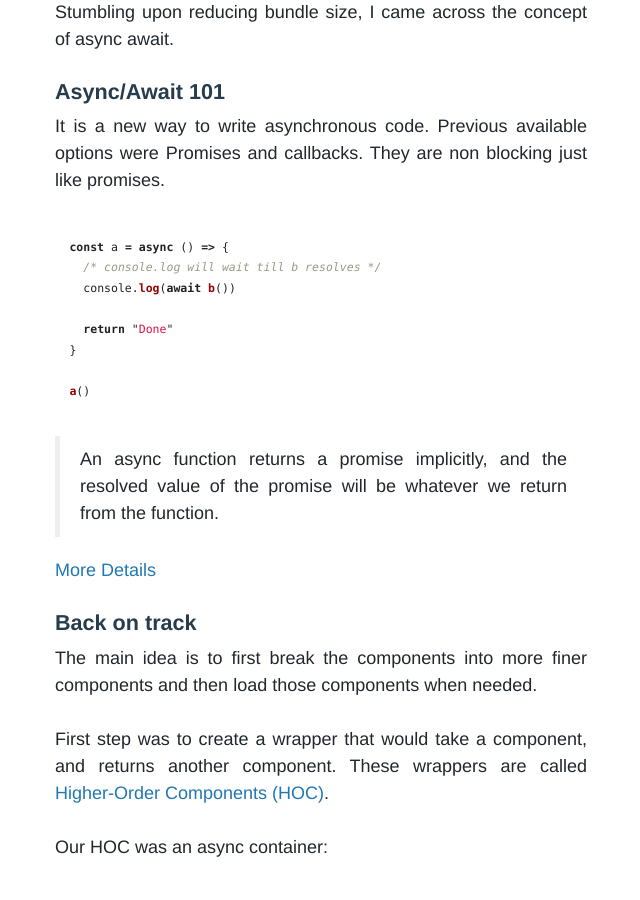
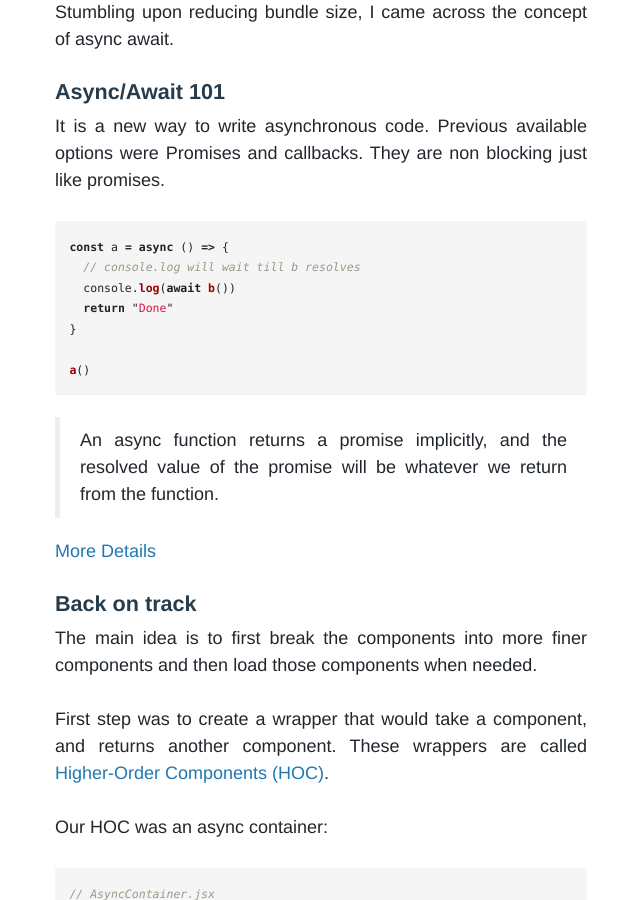
Before and after one commit to sdslabs/sdslabs.github.com, a Jekyll site: the page built from _posts/2018/2018-01-26-optimizing-webpack.md, in a window 1280 px wide and 900 px high, scrolled down 1744 px. Shown: the whole window, without its empty margins (319-959 px from the left). Built offline with Jekyll 4.4.1, drawn with Linux system fonts in a browser that asks for light colours; some web fonts are replaced; comment, search, counter and statistics services are not loaded; some of the changed text lies outside the part shown.

Commit message:
Fix code highlight

````diff
--- a/_posts/2018/2018-01-23-optimizing-webpack.md
+++ b/_posts/2018/2018-01-26-optimizing-webpack.md
@@ -8,6 +8,7 @@ author:
   bio: Developer, SDSLabs
   image: agrim.jpg
 ---
+
 I had been involved in building the official website of [Cognizance](https://cognizance.org.in), The Annual Technical Festival of IIT Roorkee. It is also Asia's second largest tech fest.
 
 ### Brief Background
@@ -42,16 +43,16 @@ Stumbling upon reducing bundle size, I came across the concept of async await.
 
 It is a new way to write asynchronous code. Previous available options were Promises and callbacks. They are non blocking just like promises.
 
-```js
+{% highlight js %}
 const a = async () => {
-  /* console.log will wait till b resolves */
+  // console.log will wait till b resolves
   console.log(await b())
-
   return "Done"
 }
 
 a()
-```
+
+{% endhighlight %}
 
 > An async function returns a promise implicitly, and the resolved value of the promise will be whatever we return from the function.
 
@@ -65,7 +66,7 @@ First step was to create a wrapper that would take a component, and returns anot
 
 Our HOC was an async container:
 
-```js
+{% highlight js %}
 // AsyncContainer.jsx
 
 import React, { Component } from "react"
@@ -97,10 +98,11 @@ export default function asyncContainer(importComponent) {
 
   return AsyncContainer
 }
-```
+{% endhighlight %}
+
 The `asyncContainer` function takes a component as input and renders it when the `importComponent` resolves. This can be implemented in routes as:
 
-```js
+{% highlight js %}
 // routes.js
 
 ...
@@ -119,7 +121,7 @@ const routes = {
     ...
   ],
 }
-```
+{% endhighlight %}
 
 Everytime the `asyncContainer` is called it will dynamicaly import the passed container. In other words, when we visit `/` route then a chuck file is loaded dynamically containing the `WelcomeContainer`.
 
@@ -127,7 +129,7 @@ This concept can be extended to individual components too. Suppose we have an he
 
 An example of how header is rendered
 
-```js
+{% highlight js %}
 // Header.jsx
 
 ...
@@ -139,13 +141,13 @@ async componentDidMount() {
     LeftHeader: <LeftHeader loading={false} />,
   })
 }
-```
+{% endhighlight %}
 
 We implemented this on every route, login/signup modal, headers, various containers and many more small components.
 
 ### The mighty webpack config
 
-```js
+{% highlight js %}
 import path from 'path'
 import webpack from 'webpack'
 
@@ -184,17 +186,12 @@ export default {
     new webpack.IgnorePlugin(/^\.\/locale$/, /moment$/),  // If you are using moment
   ],
 }
-```
+{% endhighlight %}
 Now on running
 
-```bash
- $ yarn prod:build
-```
-which resolves to
-
-```bash
+{% highlight bash %}
  $ cross-env NODE_ENV=production webpack -p --progress --config webpack.prod.config.babel.js
-```
+{% endhighlight %}
 
 ![Webpack 2](/images/posts/optimizing-webpack/webpack-2.png)
 
````
